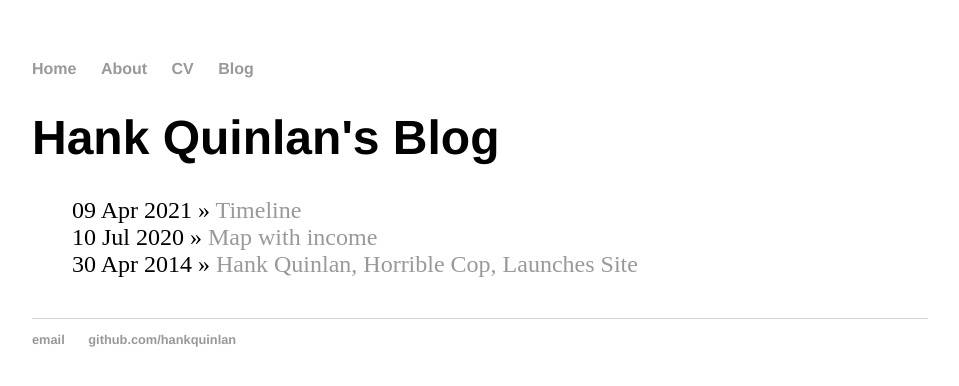
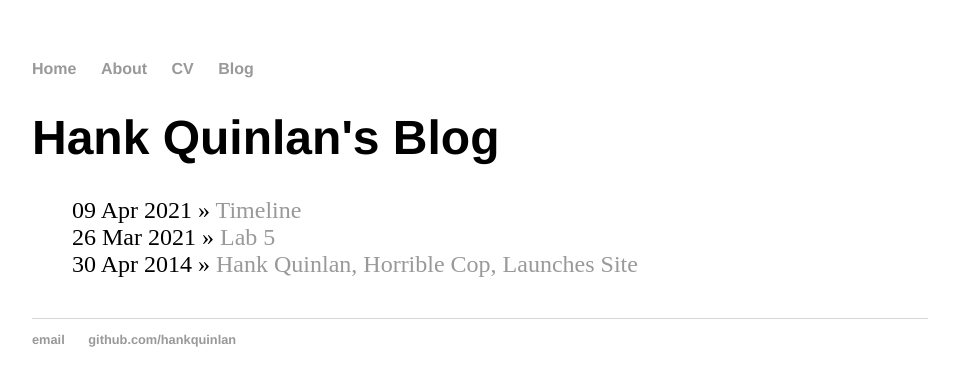
Before and after one commit to AnumitaDayal/AnumitaDayal.github.io, a Jekyll site: the page built from blog/index.html, in a window 1280 px wide. Shown: the top 386 px of the page, without its empty margins (160-1119 px from the left). Built offline with Jekyll 4.4.1, drawn with Linux system fonts in a browser that asks for light colours.

Commit message:
Update 2020-07-10-Map.md

```diff
--- a/_posts/2020-07-10-Map.md
+++ b/_posts/2020-07-10-Map.md
@@ -1,7 +1,7 @@
 ---
 layout: post
-title: "Map with income"
-date: 2020-07-10
+title: "Lab 5"
+date: 2021-03-26
 ---
 
 <style>.embed-container {position: relative; padding-bottom: 80%; height: 0; max-width: 100%;} .embed-container iframe, .embed-container object, .embed-container iframe{position: absolute; top: 0; left: 0; width: 100%; height: 100%;} small{position: absolute; z-index: 40; bottom: 0; margin-bottom: -15px;}</style><div class="embed-container"><iframe width="500" height="400" frameborder="0" scrolling="no" marginheight="0" marginwidth="0" title="311__Incidents" src="//clarku.maps.arcgis.com/apps/Embed/index.html?webmap=f35d37fe89624be5ad153df0fa0d61b9&extent=-71.8348,42.2498,-71.8095,42.2591&zoom=true&previewImage=false&scale=true&disable_scroll=true&theme=dark"></iframe></div>
```
